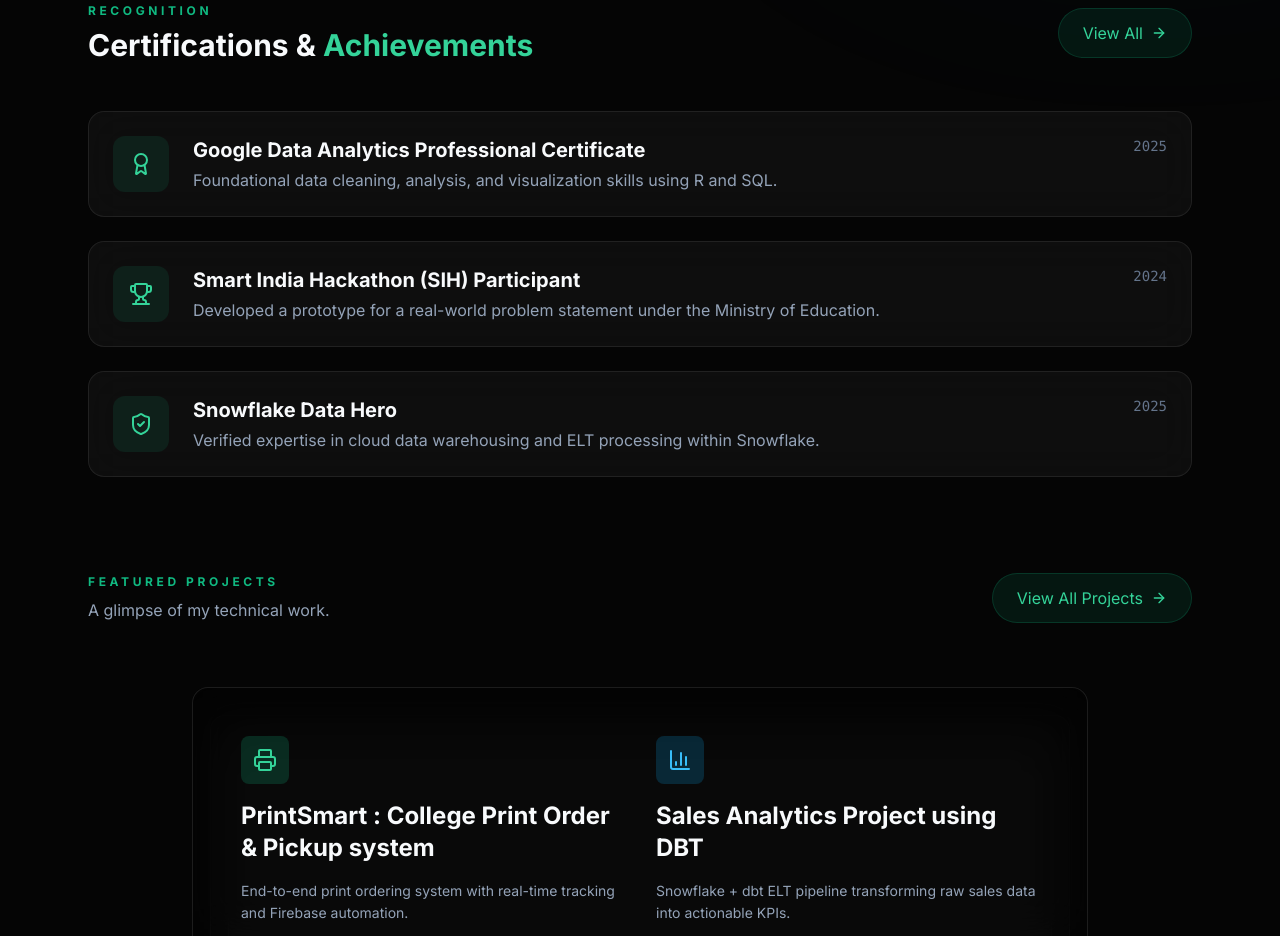
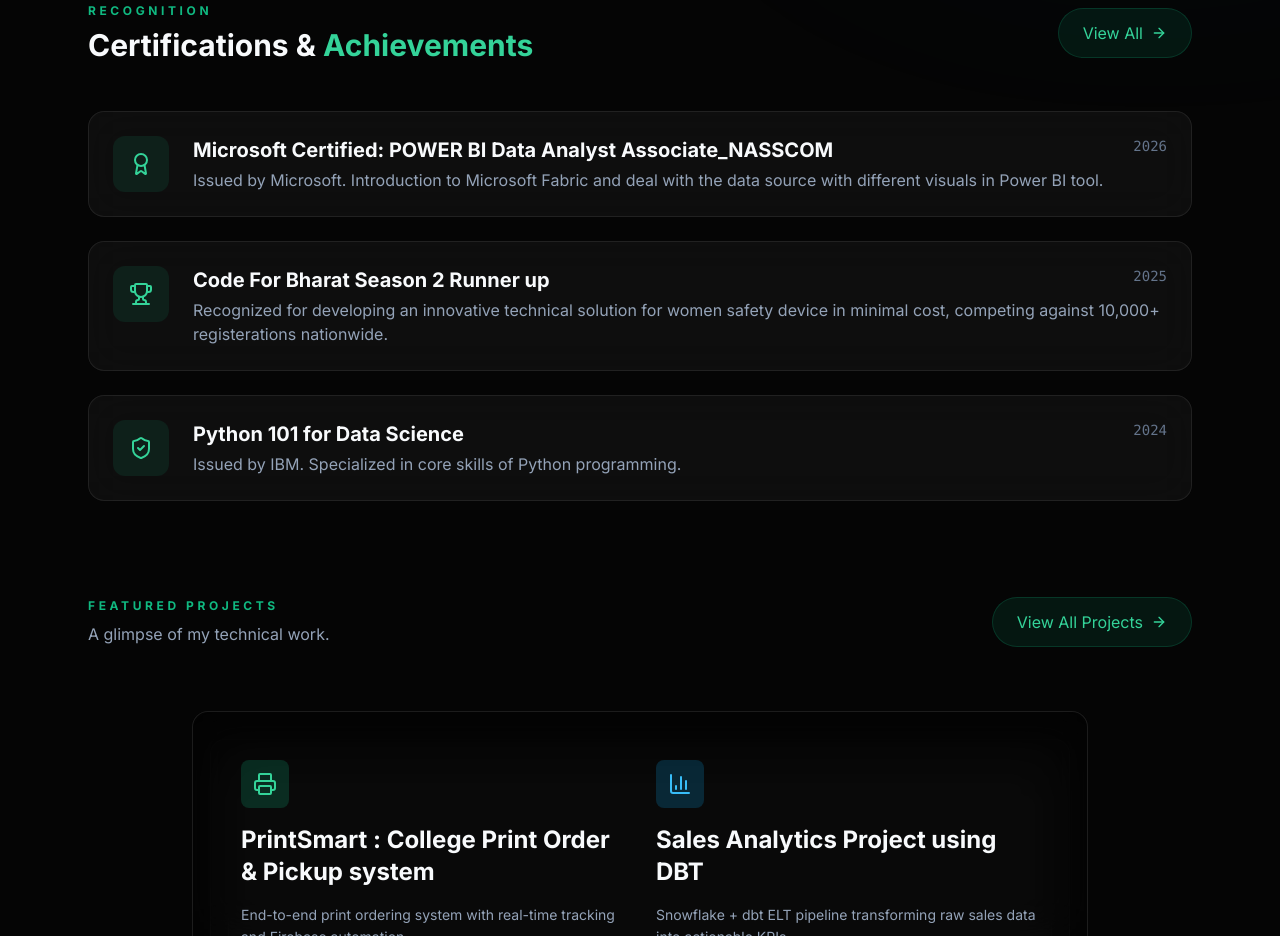
Before and after one commit to vibieprince/Portfolio, a plain HTML site: page index.html in a window 1280 px wide. Shown: the part 1075-2011 px from the top of the page. Drawn offline with nearby package versions, Linux system fonts and the light colour scheme.

Commit message:
Minor fixes

```diff
--- a/index.html
+++ b/index.html
@@ -335,10 +335,10 @@
       </div>
       <div class="flex-1">
         <div class="flex justify-between items-start">
-          <h4 class="text-xl font-bold group-hover:text-emerald-400 transition-colors">Google Data Analytics Professional Certificate</h4>
-          <span class="text-slate-500 text-sm font-mono">2025</span>
+          <h4 class="text-xl font-bold group-hover:text-emerald-400 transition-colors">Microsoft Certified: POWER BI Data Analyst Associate_NASSCOM</h4>
+          <span class="text-slate-500 text-sm font-mono">2026</span>
         </div>
-        <p class="text-slate-400 mt-1">Foundational data cleaning, analysis, and visualization skills using R and SQL.</p>
+        <p class="text-slate-400 mt-1">Issued by Microsoft. Introduction to Microsoft Fabric and deal with the data source with different visuals in Power BI tool.</p>
       </div>
     </div>
 
@@ -348,10 +348,10 @@
       </div>
       <div class="flex-1">
         <div class="flex justify-between items-start">
-          <h4 class="text-xl font-bold group-hover:text-emerald-400 transition-colors">Smart India Hackathon (SIH) Participant</h4>
-          <span class="text-slate-500 text-sm font-mono">2024</span>
+          <h4 class="text-xl font-bold group-hover:text-emerald-400 transition-colors">Code For Bharat Season 2 Runner up</h4>
+          <span class="text-slate-500 text-sm font-mono">2025</span>
         </div>
-        <p class="text-slate-400 mt-1">Developed a prototype for a real-world problem statement under the Ministry of Education.</p>
+        <p class="text-slate-400 mt-1">Recognized for developing an innovative technical solution for women safety device in minimal cost, competing against 10,000+ registerations nationwide.</p>
       </div>
     </div>
 
@@ -361,10 +361,10 @@
       </div>
       <div class="flex-1">
         <div class="flex justify-between items-start">
-          <h4 class="text-xl font-bold group-hover:text-emerald-400 transition-colors">Snowflake Data Hero</h4>
-          <span class="text-slate-500 text-sm font-mono">2025</span>
+          <h4 class="text-xl font-bold group-hover:text-emerald-400 transition-colors">Python 101 for Data Science</h4>
+          <span class="text-slate-500 text-sm font-mono">2024</span>
         </div>
-        <p class="text-slate-400 mt-1">Verified expertise in cloud data warehousing and ELT processing within Snowflake.</p>
+        <p class="text-slate-400 mt-1">Issued by IBM. Specialized in core skills of Python programming.</p>
       </div>
     </div>
   </div>
```
Also changed, not shown: certifications.html (+2 -2 lines).
